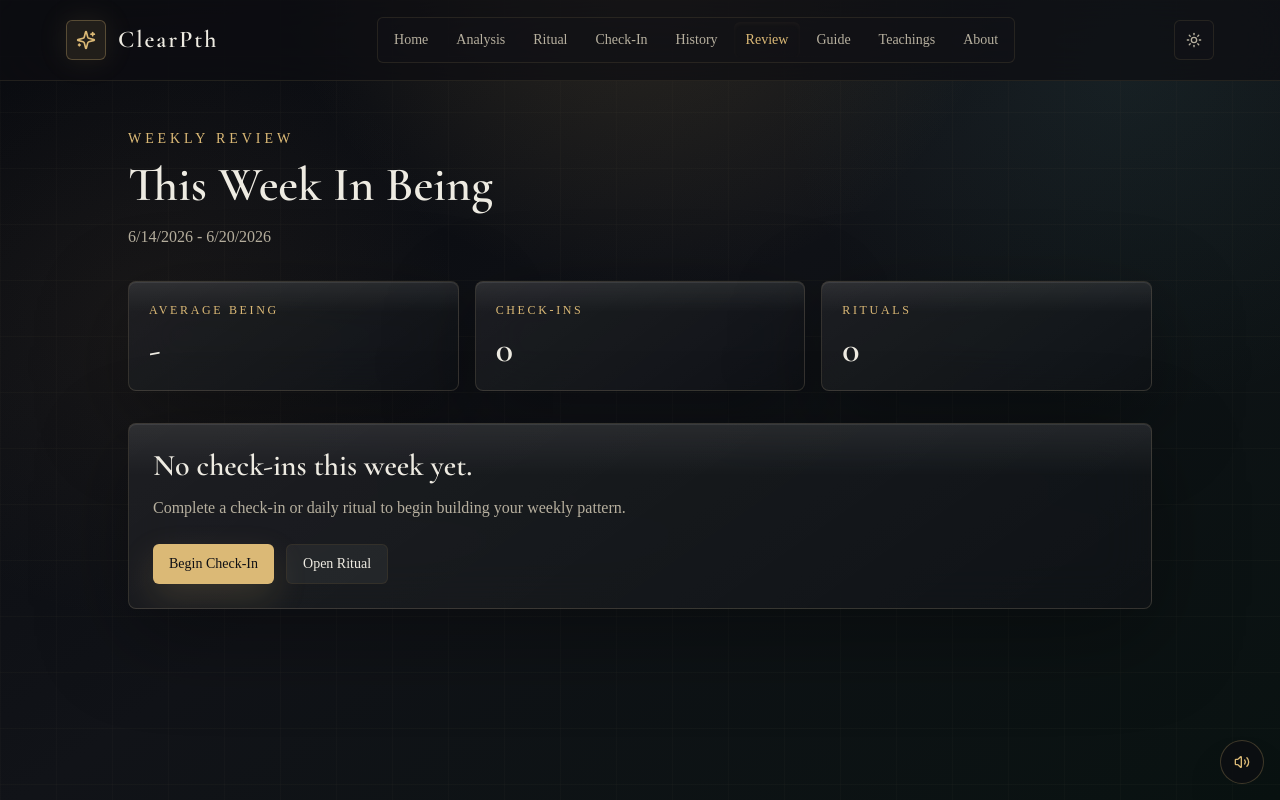
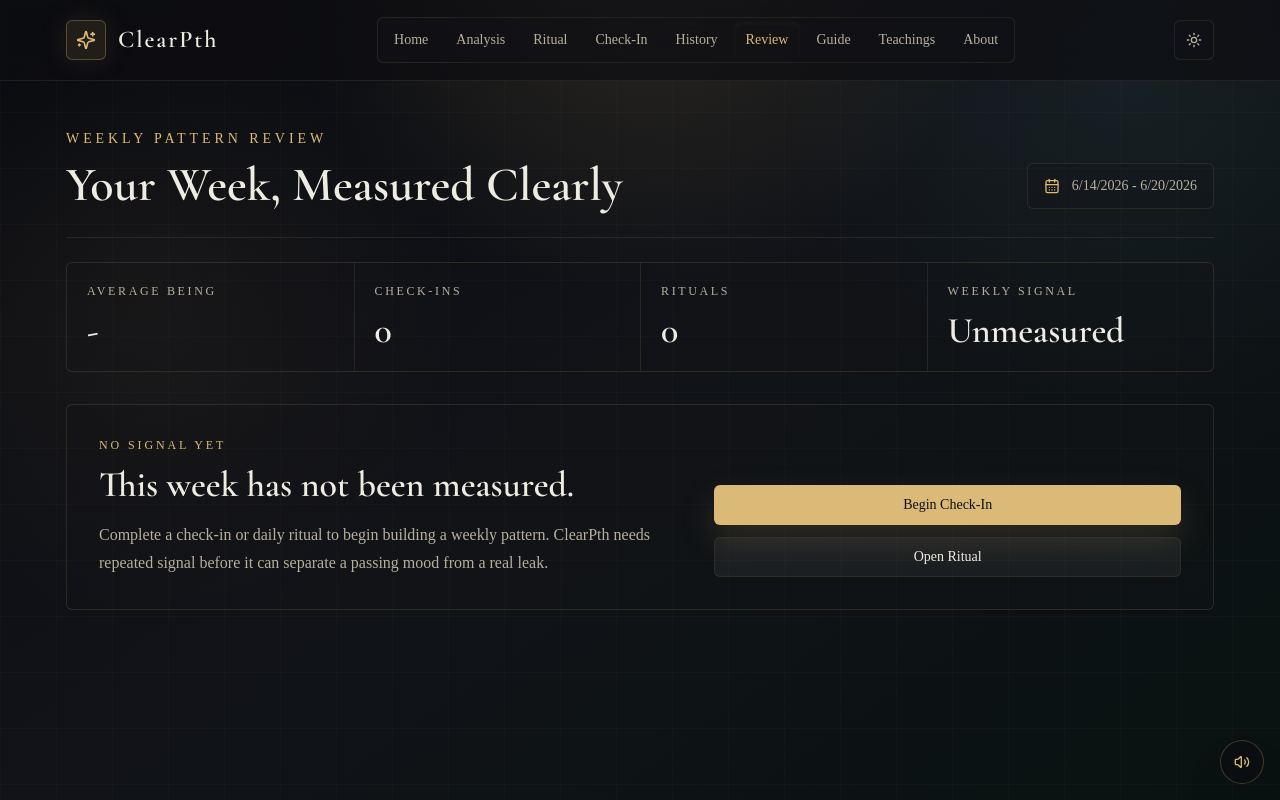
Before and after one commit to ewaters239811/awre, a Next.js app: page /review in a window 1280 px wide. Built offline with nearby package versions, Linux system fonts and the light colour scheme.

Commit message:
Redesign weekly review as pattern report

```diff
--- a/app/review/page.tsx
+++ b/app/review/page.tsx
@@ -2,6 +2,13 @@
 
 import Link from "next/link";
 import { useEffect, useMemo, useState } from "react";
+import {
+  Activity,
+  CalendarDays,
+  Crosshair,
+  Shield,
+  Target,
+} from "lucide-react";
 import { Button } from "@/components/ui/button";
 import { getCheckIns } from "@/lib/alignment";
 import {
@@ -10,7 +17,7 @@ import {
   getWeekRange,
 } from "@/lib/insights";
 import { getRituals } from "@/lib/ritual-storage";
-import type { CheckInResult, DailyRitual } from "@/lib/types";
+import type { CheckInResult, DailyRitual, PillarName } from "@/lib/types";
 
 export default function ReviewPage() {
   const [checkIns, setCheckIns] = useState<CheckInResult[]>([]);
@@ -37,35 +44,53 @@ export default function ReviewPage() {
           weeklyCheckIns.length
         ).toFixed(1)
       : "-";
+  const report = buildWeeklyReport(weeklyCheckIns, weeklyRituals);
 
   return (
     <main className="container py-8 md:py-12">
-      <section className="mx-auto max-w-5xl">
-        <p className="clearpth-page-kicker">Weekly Review</p>
+      <section className="mx-auto max-w-6xl">
+        <div className="flex flex-col gap-5 border-b border-border/60 pb-7 md:flex-row md:items-end md:justify-between">
+          <div>
+            <p className="clearpth-page-kicker">Weekly Pattern Review</p>
             <h1 className="clearpth-page-title">
-          This Week In Being
+              Your Week, Measured Clearly
             </h1>
-        <p className="mt-4 text-muted-foreground">
+          </div>
+          <div className="flex items-center gap-3 rounded-md border border-border/60 bg-card/35 px-4 py-3 text-sm text-muted-foreground">
+            <CalendarDays className="h-4 w-4 text-primary" aria-hidden />
+            <span>
               {start.toLocaleDateString()} - {end.toLocaleDateString()}
-        </p>
+            </span>
+          </div>
+        </div>
       </section>
 
-      <section className="mx-auto mt-8 grid max-w-5xl gap-4 md:grid-cols-3">
+      <section className="mx-auto mt-6 max-w-6xl rounded-md border border-border/70 bg-card/30">
+        <div className="grid divide-y divide-border/60 md:grid-cols-4 md:divide-x md:divide-y-0">
           <ReviewStat label="Average Being" value={averageBeing} />
-        <ReviewStat label="Check-Ins" value={String(weeklyCheckIns.length)} />
+          <ReviewStat label="Check-ins" value={String(weeklyCheckIns.length)} />
           <ReviewStat label="Rituals" value={String(weeklyRituals.length)} />
+          <ReviewStat label="Weekly Signal" value={report.signalLabel} />
+        </div>
       </section>
 
       {weeklyCheckIns.length === 0 ? (
-        <section className="aura-glass mx-auto mt-8 max-w-5xl rounded-lg p-6">
-          <h2 className="font-serif text-3xl font-semibold">
-            No check-ins this week yet.
+        <section className="mx-auto mt-8 max-w-6xl rounded-md border border-border/70 bg-card/30 p-6 md:p-8">
+          <div className="grid gap-8 md:grid-cols-[1fr_0.8fr] md:items-end">
+            <div>
+              <p className="text-xs uppercase tracking-[0.24em] text-primary">
+                No signal yet
+              </p>
+              <h2 className="mt-3 font-serif text-4xl font-semibold">
+                This week has not been measured.
               </h2>
-          <p className="mt-3 max-w-xl text-muted-foreground">
-            Complete a check-in or daily ritual to begin building your weekly
-            pattern.
+              <p className="mt-4 max-w-2xl leading-7 text-muted-foreground">
+                Complete a check-in or daily ritual to begin building a weekly
+                pattern. ClearPth needs repeated signal before it can separate
+                a passing mood from a real leak.
               </p>
-          <div className="mt-6 flex flex-col gap-3 sm:flex-row">
+            </div>
+            <div className="flex flex-col gap-3 sm:flex-row md:flex-col">
               <Button asChild>
                 <Link href="/check-in">Begin Check-In</Link>
               </Button>
@@ -73,38 +98,84 @@ export default function ReviewPage() {
                 <Link href="/ritual">Open Ritual</Link>
               </Button>
             </div>
+          </div>
         </section>
       ) : (
-        <section className="mx-auto mt-8 grid max-w-5xl gap-4 md:grid-cols-2">
-          {insights.map((insight) => (
-            <article key={insight.label} className="aura-glass rounded-lg p-5">
-              <p className="text-xs uppercase tracking-[0.22em] text-primary">
-                {insight.label}
+        <>
+          <section className="mx-auto mt-8 grid max-w-6xl gap-5 lg:grid-cols-[1.15fr_0.85fr]">
+            <article className="rounded-md border border-primary/25 bg-primary/10 p-6 md:p-7">
+              <div className="flex items-center gap-3">
+                <Crosshair className="h-5 w-5 text-primary" aria-hidden />
+                <p className="text-xs uppercase tracking-[0.24em] text-primary">
+                  Primary Signal
                 </p>
-              <p className="mt-3 font-serif text-3xl font-semibold">
-                {insight.value}
-              </p>
-              <p className="mt-3 leading-7 text-muted-foreground">
-                {insight.detail}
+              </div>
+              <h2 className="mt-4 font-serif text-4xl font-semibold">
+                {report.primaryTitle}
+              </h2>
+              <p className="mt-4 max-w-3xl leading-7 text-muted-foreground">
+                {report.primaryDetail}
               </p>
             </article>
+
+            <article className="rounded-md border border-border/70 bg-card/30 p-6 md:p-7">
+              <div className="flex items-center gap-3">
+                <Target className="h-5 w-5 text-primary" aria-hidden />
+                <p className="text-xs uppercase tracking-[0.24em] text-primary">
+                  Next Correction
+                </p>
+              </div>
+              <p className="mt-4 font-serif text-3xl font-semibold">
+                {report.correctionTitle}
+              </p>
+              <p className="mt-4 leading-7 text-muted-foreground">
+                {report.correctionDetail}
+              </p>
+            </article>
+          </section>
+
+          <section className="mx-auto mt-8 max-w-6xl rounded-md border border-border/70 bg-card/30">
+            <div className="border-b border-border/60 px-5 py-4">
+              <div className="flex items-center gap-3">
+                <Activity className="h-5 w-5 text-primary" aria-hidden />
+                <p className="text-xs uppercase tracking-[0.24em] text-primary">
+                  Pattern Intelligence
+                </p>
+              </div>
+            </div>
+            <div className="divide-y divide-border/60">
+              {insights.map((insight) => (
+                <PatternRow
+                  key={insight.label}
+                  label={insight.label}
+                  value={insight.value}
+                  detail={insight.detail}
+                />
               ))}
+            </div>
           </section>
+        </>
       )}
 
       {weeklyRituals.length > 0 ? (
-        <section className="aura-glass mx-auto mt-8 max-w-5xl rounded-lg p-5">
+        <section className="mx-auto mt-8 max-w-6xl rounded-md border border-border/70 bg-card/30">
+          <div className="border-b border-border/60 px-5 py-4">
+            <div className="flex items-center gap-3">
+              <Shield className="h-5 w-5 text-primary" aria-hidden />
               <p className="text-xs uppercase tracking-[0.24em] text-primary">
                 Ritual Notes
               </p>
-          <div className="mt-5 grid gap-4">
+            </div>
+          </div>
+          <div className="divide-y divide-border/60">
             {weeklyRituals.map((ritual) => (
               <article
                 key={ritual.id}
-                className="rounded-md border border-border/55 bg-black/18 p-4"
+                className="grid gap-3 px-5 py-4 md:grid-cols-[140px_1fr] md:items-start"
               >
                 <p className="text-sm text-primary">{ritual.date}</p>
-                <p className="mt-2 font-serif text-2xl font-semibold">
+                <div>
+                  <p className="font-serif text-2xl font-semibold">
                     {ritual.chosenBeing || "Chosen Being not named"}
                   </p>
                   <p className="mt-2 text-sm leading-6 text-muted-foreground">
@@ -112,6 +183,7 @@ export default function ReviewPage() {
                       ritual.morningIntention ||
                       "No lesson recorded yet."}
                   </p>
+                </div>
               </article>
             ))}
           </div>
@@ -123,11 +195,117 @@ export default function ReviewPage() {
 
 function ReviewStat({ label, value }: { label: string; value: string }) {
   return (
-    <article className="aura-glass rounded-lg p-5">
-      <p className="text-xs uppercase tracking-[0.22em] text-primary">
+    <article className="p-5">
+      <p className="text-xs uppercase tracking-[0.22em] text-muted-foreground">
         {label}
       </p>
-      <p className="mt-3 font-serif text-4xl font-semibold">{value}</p>
+      <p className="mt-3 font-serif text-4xl font-semibold text-foreground">
+        {value}
+      </p>
     </article>
   );
 }
+
+function PatternRow({
+  label,
+  value,
+  detail,
+}: {
+  label: string;
+  value: string;
+  detail: string;
+}) {
+  return (
+    <article className="grid gap-3 px-5 py-4 md:grid-cols-[190px_160px_1fr] md:items-center">
+      <p className="text-xs uppercase tracking-[0.22em] text-muted-foreground">
+        {label}
+      </p>
+      <p className="font-serif text-3xl font-semibold text-primary">{value}</p>
+      <p className="text-sm leading-6 text-muted-foreground">{detail}</p>
+    </article>
+  );
+}
+
+function buildWeeklyReport(
+  checkIns: CheckInResult[],
+  rituals: DailyRitual[],
+) {
+  if (checkIns.length === 0) {
+    return {
+      signalLabel: "Unmeasured",
+      primaryTitle: "No signal recorded",
+      primaryDetail:
+        "There is not enough weekly data to identify where power is gathering or leaking.",
+      correctionTitle: "Create signal",
+      correctionDetail:
+        "Complete one check-in and one ritual so the week has something real to read.",
+    };
+  }
+
+  const sorted = [...checkIns].sort(
+    (a, b) => new Date(a.createdAt).getTime() - new Date(b.createdAt).getTime(),
+  );
+  const first = sorted[0];
+  const latest = sorted[sorted.length - 1];
+  const trend = latest.beingScore - first.beingScore;
+  const averages = getPillarAverages(checkIns);
+  const weakest = getRankedPillar(averages, "weakest");
+  const strongest = getRankedPillar(averages, "strongest");
+  const ritualRhythm =
+    rituals.length >= 3
+      ? "Ritual rhythm is supporting the signal."
+      : "Ritual rhythm is still thin, so the weekly pattern has less reinforcement.";
+
+  if (trend < -0.3) {
+    return {
+      signalLabel: "Leaking",
+      primaryTitle: `Power leaked through ${weakest}.`,
+      primaryDetail: `Your score moved down this week, and ${weakest} is the lowest pillar. Treat this as operational feedback: the week is asking for a cleaner link between the state you want and the actions you repeat. ${ritualRhythm}`,
+      correctionTitle: `Stabilize ${weakest}`,
+      correctionDetail: `Next week, make one small daily correction in ${weakest}. Keep it visible, repeatable, and boring enough to actually complete.`,
+    };
+  }
+
+  if (trend > 0.3) {
+    return {
+      signalLabel: "Gathering",
+      primaryTitle: `Power gathered through ${strongest}.`,
+      primaryDetail: `Your score moved up this week, and ${strongest} carried the most coherence. The task is not to chase intensity; it is to repeat the conditions that made this state easier to access. ${ritualRhythm}`,
+      correctionTitle: `Protect ${strongest}`,
+      correctionDetail: `Keep ${strongest} as the anchor, then use it to pull ${weakest} into one practical movement each day.`,
+    };
+  }
+
+  return {
+    signalLabel: "Stable",
+    primaryTitle: `The week held steady around ${weakest}.`,
+    primaryDetail: `Your score did not move dramatically, which means the useful question is not what changed, but what kept repeating. ${weakest} is the cleanest place to look for the hidden cost of delay, distraction, or emotional dependence. ${ritualRhythm}`,
+    correctionTitle: `Apply pressure to ${weakest}`,
+    correctionDetail: `Choose one daily act that proves ${weakest} is no longer waiting for ideal conditions before it participates.`,
+  };
+}
+
+function getPillarAverages(items: CheckInResult[]) {
+  return {
+    Thinking: average(items.map((item) => item.thinkingScore)),
+    Willing: average(items.map((item) => item.willingScore)),
+    Feeling: average(items.map((item) => item.feelingScore)),
+  } satisfies Record<PillarName, number>;
+}
+
+function getRankedPillar(
+  averages: Record<PillarName, number>,
+  rank: "weakest" | "strongest",
+) {
+  const entries = Object.entries(averages) as [PillarName, number][];
+  const sorted = entries.sort((a, b) =>
+    rank === "weakest" ? a[1] - b[1] : b[1] - a[1],
+  );
+
+  return sorted[0][0];
+}
+
+function average(values: number[]) {
+  if (values.length === 0) return 0;
+  return values.reduce((sum, value) => sum + value, 0) / values.length;
+}
```
Lines whose indentation alone changed are shown as unchanged.
